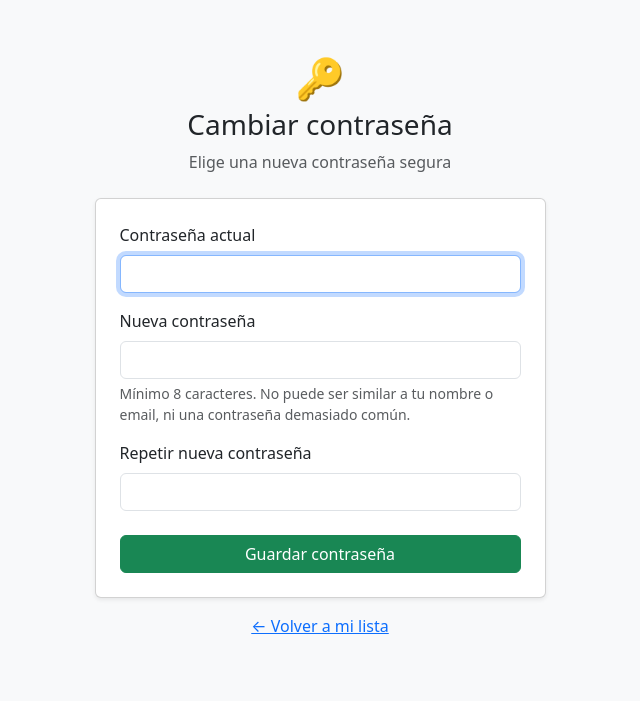
After one commit to Medulino/smartshop, a Django app: page /usuarios/cambiar-password/ in a window 1280 px wide. The commit adds this page. Shown: the top 701 px of the page, without its empty margins (320-960 px from the left). Run offline with Django 5.2, Linux system fonts and the light colour scheme; the visitor is signed in with stand-in values (Sample User, id 1); data that the repository does not hold is empty; some libraries are stand-ins or nearby versions.

Commit message:
Cambio de contraseña para usuarios: /usuarios/cambiar-password/ con PasswordChangeView de Django, enlace 🔑 en la navbar, 2 plantillas (formulario y confirmación), 5 tests

```diff
--- a/templates/compra/lista.html
+++ b/templates/compra/lista.html
@@ -134,6 +134,7 @@ select option { background-color: #2b2b2b; color: #f0f0f0; }
         <a href="{% url 'compra:explorar' %}" class="btn btn-outline-secondary btn-sm">🌍</a>
         {% endif %}
         <a href="{% url 'compra:configuracion' %}" class="btn btn-outline-secondary btn-sm">⚙️</a>
+        <a href="{% url 'usuarios:cambiar_password' %}" class="btn btn-outline-secondary btn-sm" title="Cambiar contraseña">🔑</a>
         <form method="post" action="{% url 'usuarios:logout' %}" class="d-inline m-0">
             {% csrf_token %}
             <button type="submit" class="btn btn-outline-danger btn-sm">🚪 Salir</button>
--- /dev/null
+++ b/templates/usuarios/cambiar_password.html
@@ -0,0 +1,79 @@
+{% load django_bootstrap5 %}
+<!DOCTYPE html>
+<html lang="es">
+<head>
+    <meta charset="UTF-8">
+    <meta name="viewport" content="width=device-width, initial-scale=1.0">
+    <title>Cambiar contraseña — Compra Inteligente</title>
+    {% bootstrap_css %}
+</head>
+<body class="bg-light">
+
+<div class="container py-5">
+    <div class="row justify-content-center">
+        <div class="col-12 col-sm-8 col-md-5">
+
+            <div class="text-center mb-4">
+                <div class="fs-1">🔑</div>
+                <h1 class="h3">Cambiar contraseña</h1>
+                <p class="text-muted">Elige una nueva contraseña segura</p>
+            </div>
+
+            <div class="card shadow-sm">
+                <div class="card-body p-4">
+
+                    {% if form.non_field_errors or form.errors %}
+                    <div class="alert alert-danger">
+                        <ul class="mb-0">
+                            {% for field in form %}
+                                {% for error in field.errors %}
+                                <li>{{ error }}</li>
+                                {% endfor %}
+                            {% endfor %}
+                            {% for error in form.non_field_errors %}
+                            <li>{{ error }}</li>
+                            {% endfor %}
+                        </ul>
+                    </div>
+                    {% endif %}
+
+                    <form method="post">
+                        {% csrf_token %}
+                        <div class="mb-3">
+                            <label class="form-label" for="id_old_password">Contraseña actual</label>
+                            <input type="password" name="old_password" id="id_old_password"
+                                   class="form-control" autofocus required>
+                        </div>
+                        <div class="mb-3">
+                            <label class="form-label" for="id_new_password1">Nueva contraseña</label>
+                            <input type="password" name="new_password1" id="id_new_password1"
+                                   class="form-control" required>
+                            <div class="form-text">
+                                Mínimo 8 caracteres. No puede ser similar a tu nombre o email,
+                                ni una contraseña demasiado común.
+                            </div>
+                        </div>
+                        <div class="mb-4">
+                            <label class="form-label" for="id_new_password2">Repetir nueva contraseña</label>
+                            <input type="password" name="new_password2" id="id_new_password2"
+                                   class="form-control" required>
+                        </div>
+                        <button type="submit" class="btn btn-success w-100">
+                            Guardar contraseña
+                        </button>
+                    </form>
+
+                </div>
+            </div>
+
+            <p class="text-center mt-3 text-muted">
+                <a href="{% url 'compra:lista' %}">← Volver a mi lista</a>
+            </p>
+
+        </div>
+    </div>
+</div>
+
+{% bootstrap_javascript %}
+</body>
+</html>
--- a/usuarios/urls.py
+++ b/usuarios/urls.py
@@ -1,4 +1,5 @@
-from django.urls import path
+from django.urls import path, reverse_lazy
+from django.contrib.auth import views as auth_views
 from . import views
 
 app_name = 'usuarios'
@@ -9,4 +10,11 @@ urlpatterns = [
     path('logout/', views.LogoutView.as_view(), name='logout'),
     path('onboarding/', views.completar_onboarding, name='completar_onboarding'),
     path('premium/', views.premium, name='premium'),
+    path('cambiar-password/', auth_views.PasswordChangeView.as_view(
+        template_name='usuarios/cambiar_password.html',
+        success_url=reverse_lazy('usuarios:cambiar_password_hecho'),
+    ), name='cambiar_password'),
+    path('cambiar-password/hecho/', auth_views.PasswordChangeDoneView.as_view(
+        template_name='usuarios/cambiar_password_hecho.html',
+    ), name='cambiar_password_hecho'),
 ]
```
Also changed, not shown: templates/usuarios/cambiar_password_hecho.html (added, +39 -0 lines), usuarios/tests/test_usuarios.py (+52 -0 lines).
